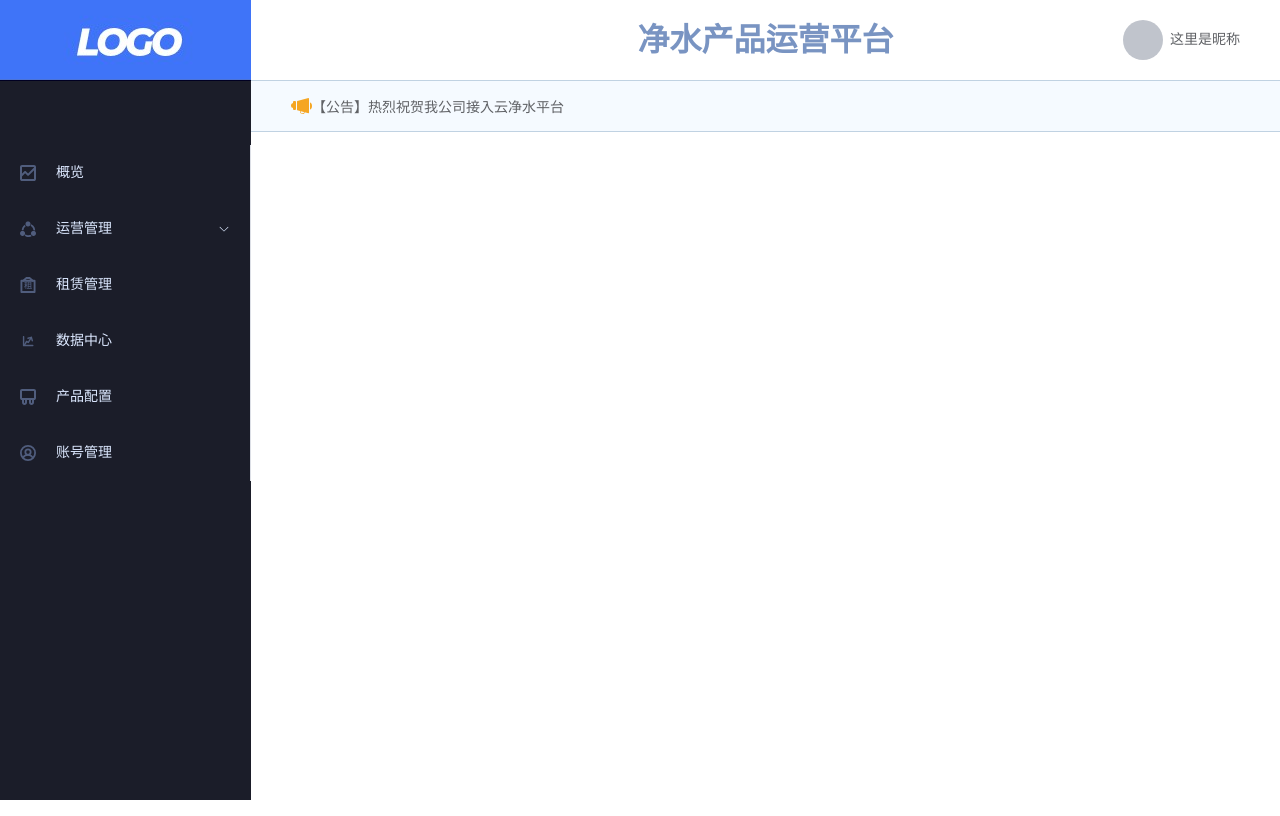
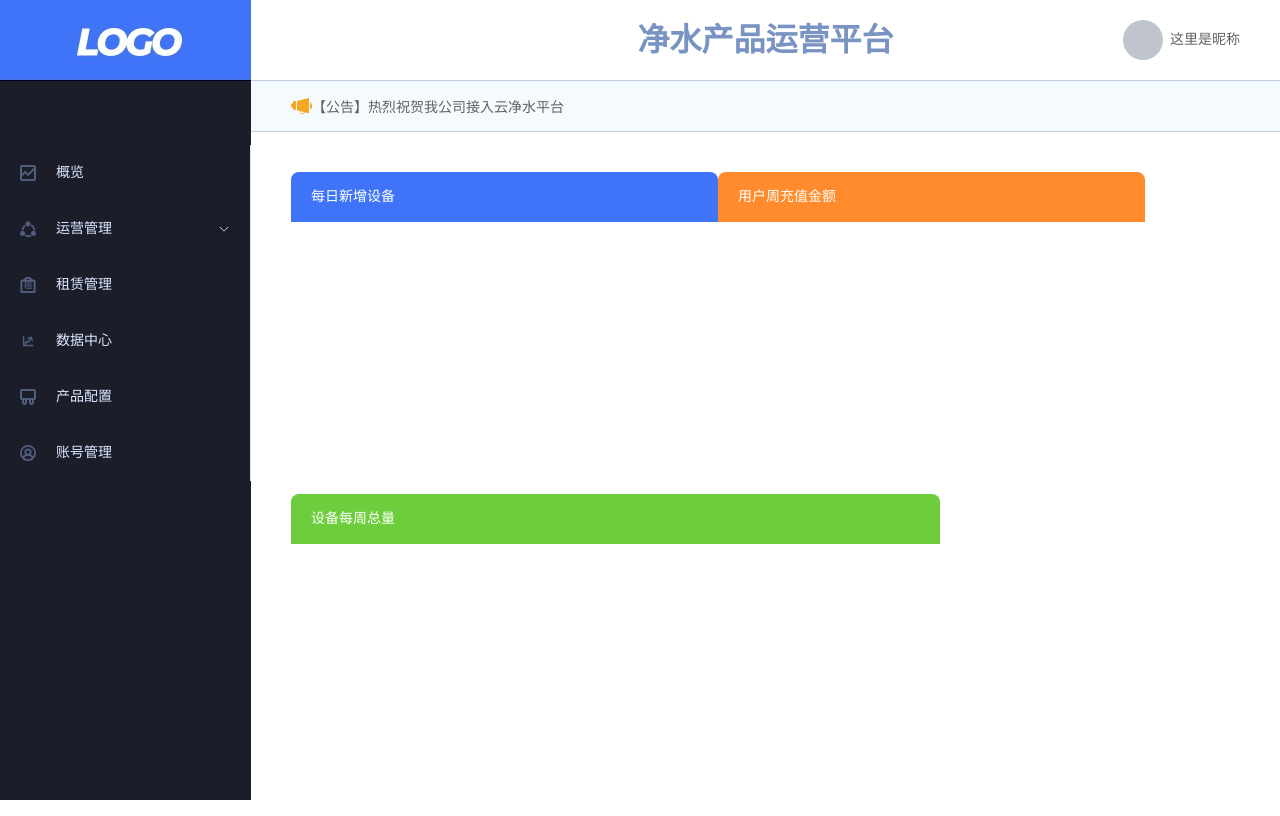
Before and after one commit to Sun025/Water_SAAS_Platform_Backstage_System, a Vue app: page / in a window 1280 px wide. Built offline with nearby package versions, Linux system fonts and the light colour scheme.

Commit message:
Component Card development completed

```diff
--- /dev/null
+++ b/src/components/card/index.vue
@@ -0,0 +1,50 @@
+<template>
+    <div class="card" :style="{ width: props.width, height: props.height }">
+        <div class="card_header" :style="{ backgroundColor: props.backgroundColor }">
+            <el-text class="card_header_title">{{ props.title }}</el-text>
+            <slot name="subTitle"></slot>
+            <slot></slot>
+        </div>
+        <div class="card_main">
+            <slot name="chart"></slot>
+        </div>
+    </div>
+</template>
+
+<script setup lang="ts">
+const props = defineProps({
+    backgroundColor: {
+        type: String,
+        default: 'red'
+    },
+    width: {
+        type: String
+    },
+    height: {
+        type: String
+    },
+    title: {
+        type: String
+    }
+});
+</script>
+
+<style scoped lang="less">
+.card {
+    border-radius: 8px 8px 0 0;
+    overflow: hidden;
+
+    .card_header {
+        height: 50px;
+        padding-left: 20px;
+        padding-right: 20px;
+        line-height: 50px;
+        display: flex;
+        justify-content: space-between;
+
+        .card_header_title {
+            color: #FFFFFF;
+        }
+    }
+}
+</style>
--- a/src/views/manage/index.vue
+++ b/src/views/manage/index.vue
@@ -4,6 +4,14 @@
         <div class="manage_main">
             <PageHeader></PageHeader>
             <Notice></Notice>
+            <div class="cards">
+                <Card width="427px" height="322px" title="每日新增设备" backgroundColor="#3F74F9">
+                </Card>
+                <Card width="427px" height="322px" title="用户周充值金额" backgroundColor="#FF8B2D">
+                </Card>
+                <Card width="649px" height="322px" title="设备每周总量" backgroundColor="#6DCD3C">
+                </Card>
+            </div>
         </div>
     </div>
 </template>
@@ -12,6 +20,7 @@
 import Menu from './menu/index.vue'
 import PageHeader from './page-header/index.vue'
 import Notice from './notice/index.vue'
+import Card from '@/components/card/index.vue'
 </script>
 
 <style scoped lang="less">
@@ -26,6 +35,11 @@ import Notice from './notice/index.vue'
     }
     .manage_main {
         flex: 1;
+        .cards {
+            padding: 40px 0 0 40px;
+            display: flex;
+            flex-wrap: wrap;
+        }
     }
 }
 </style>
```
